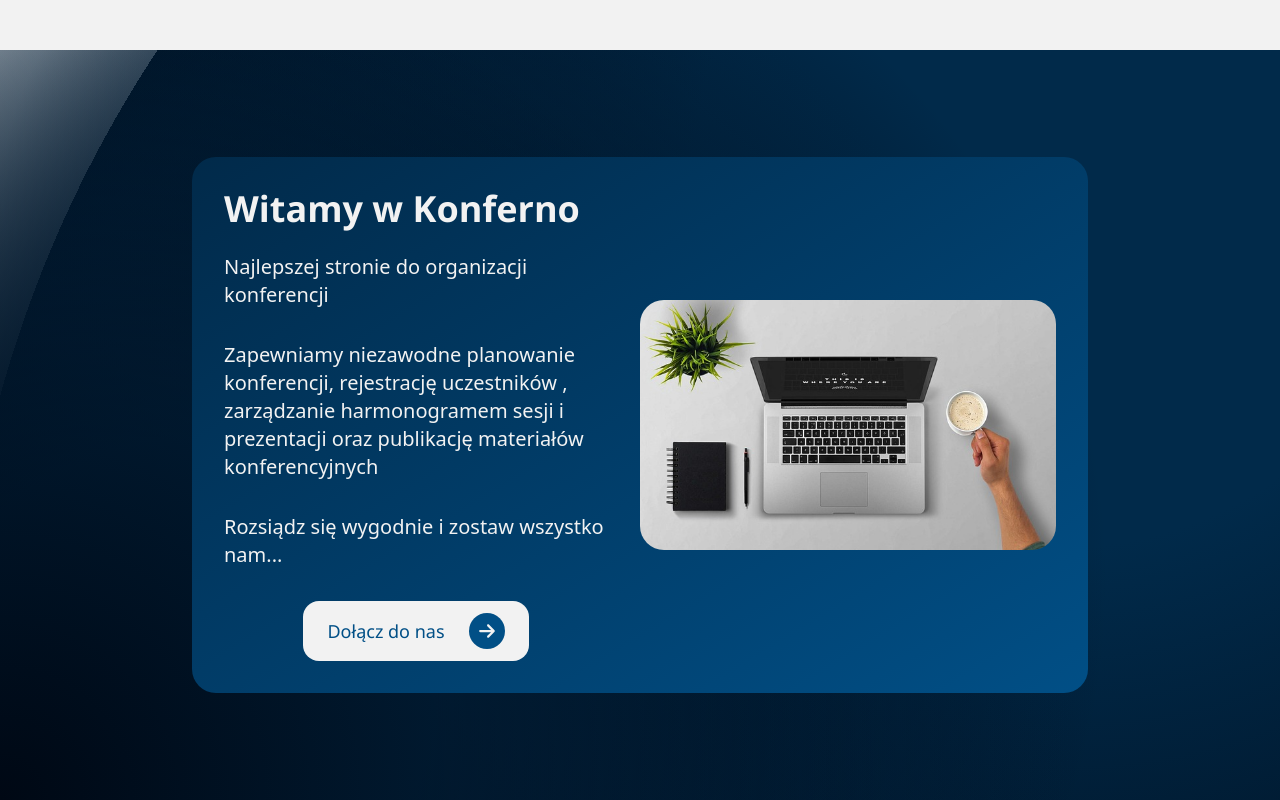
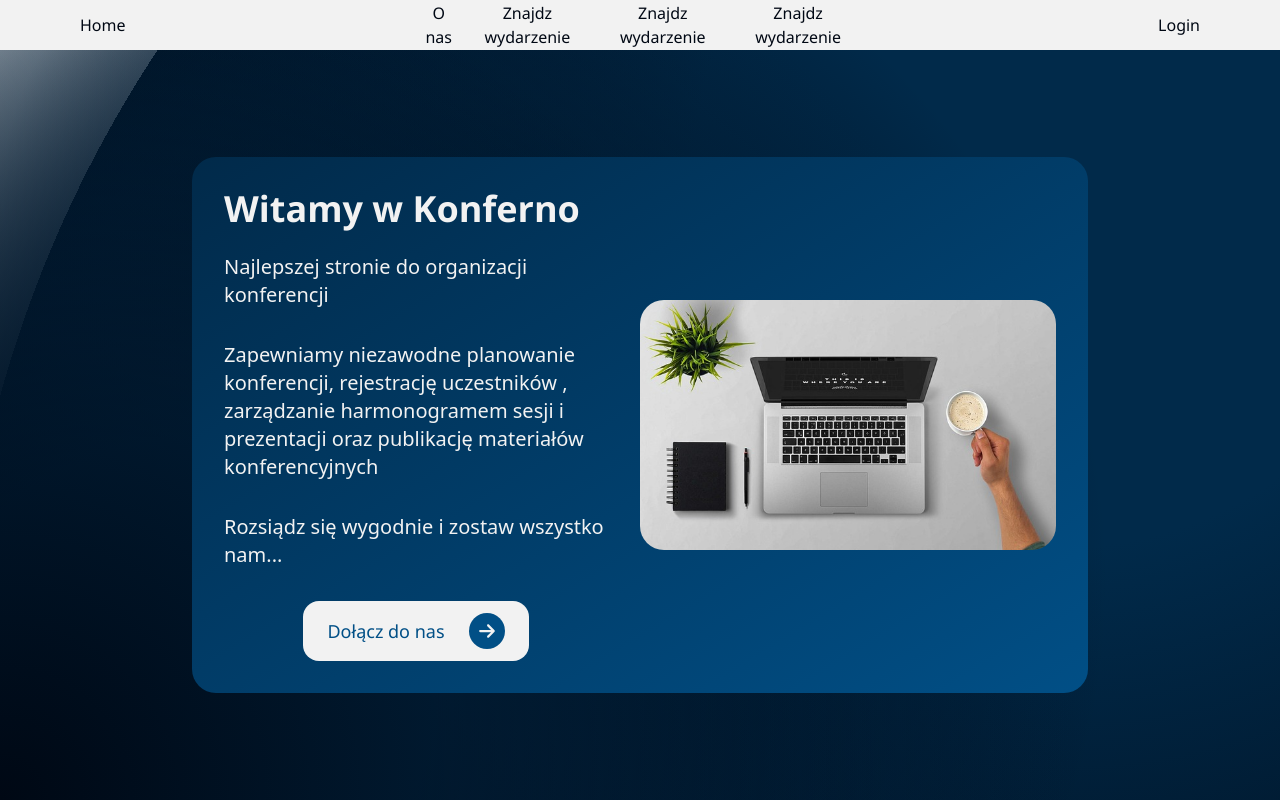
Before and after one commit to theImmortalCoders/konfero_frontend, a Next.js app: page / in a window 1280 px wide. Built offline with nearby package versions, Linux system fonts and the light colour scheme.

Commit message:
feat: #5 some changes

```diff
--- a/src/components/common/Navbar/Navbar.tsx
+++ b/src/components/common/Navbar/Navbar.tsx
@@ -1,3 +1,30 @@
+import Link from "next/link";
+import { FaBars } from "react-icons/fa6";
+
 export default function Navbar() {
-  return <nav className="w-full h-navbar bg-close2White"></nav>;
+  return (
+    <nav className="w-full h-navbar bg-close2White flex justify-between items-center px-20 font-thin text-black">
+      <FaBars className="flex md:hidden" />
+      <button>
+        <Link href="/">Home</Link>
+      </button>
+      <div className="flex justify-around items-center md:h-full w-[40%]">
+        <button>
+          <Link href="/about">O nas</Link>
+        </button>
+        <button>
+          <Link href="/findevent">Znajdz wydarzenie</Link>
+        </button>
+        <button>
+          <Link href="/findevent">Znajdz wydarzenie</Link>
+        </button>
+        <button>
+          <Link href="/findevent">Znajdz wydarzenie</Link>
+        </button>
+      </div>
+      <button>
+        <Link href="/login">Login</Link>
+      </button>
+    </nav>
+  );
 }
```
